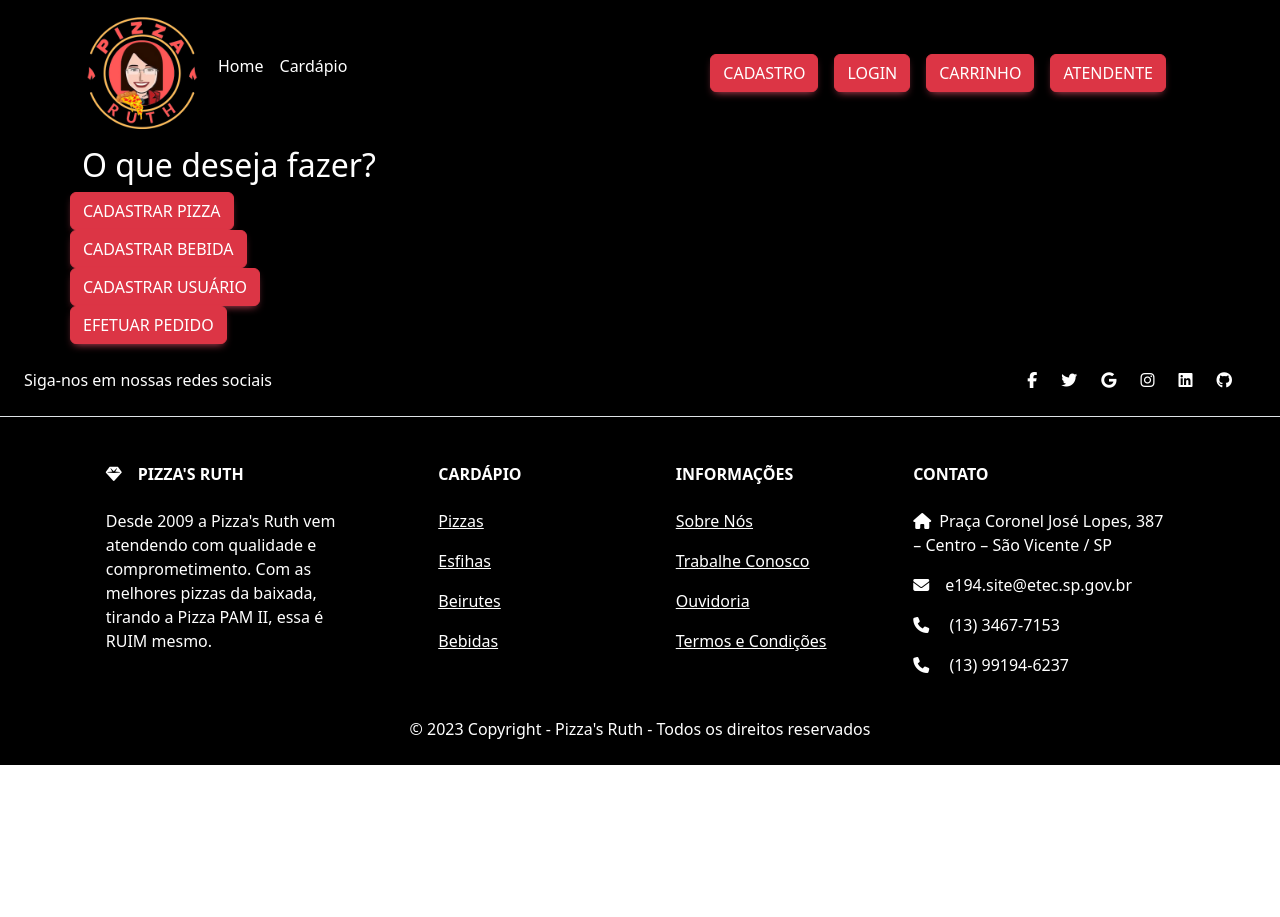
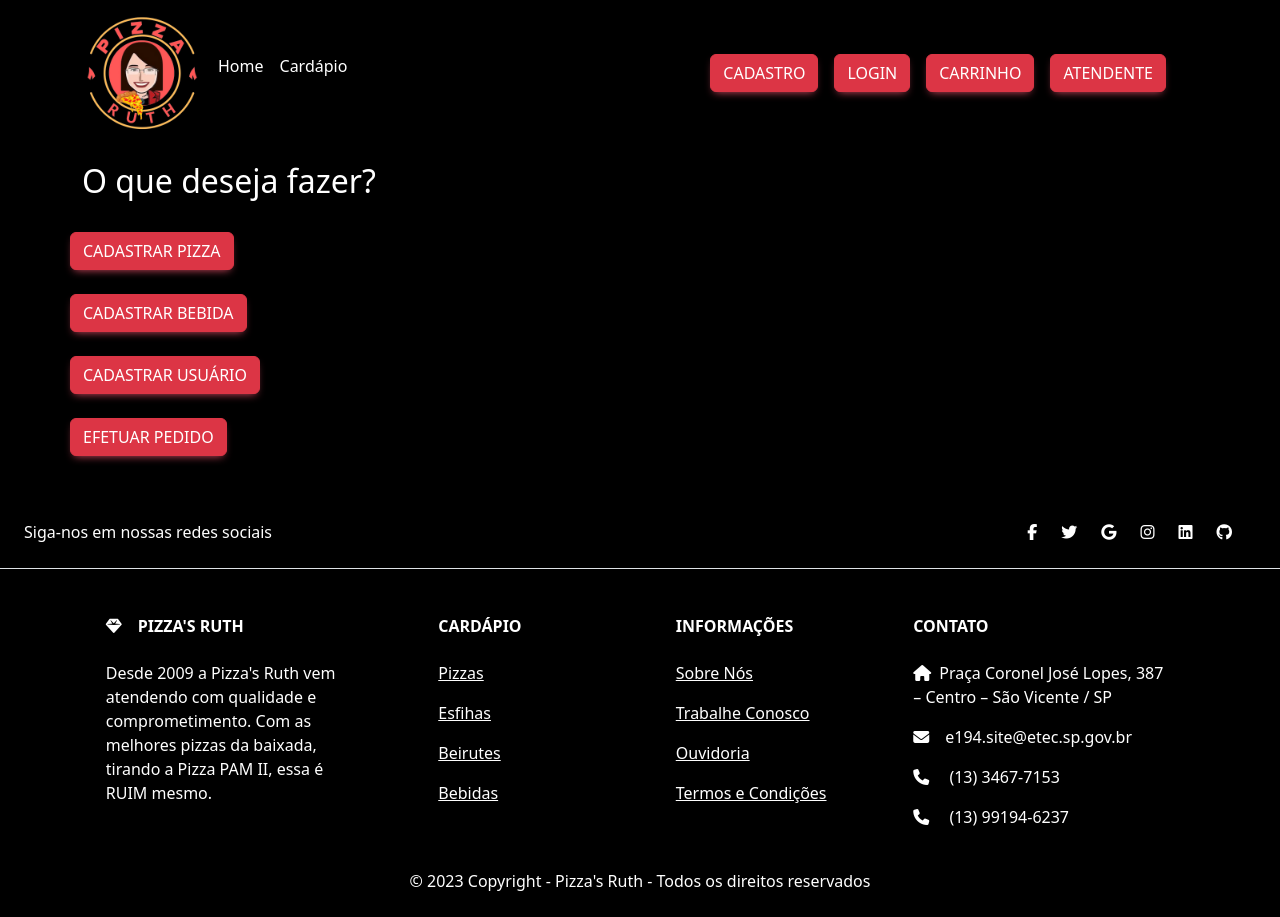
Before and after one commit to TakashiDK/pizzaRuth, a React (Vite) app: page /atendente in a window 1280 px wide. Before the commit the page ends 800 px from the top, so only its background shows below. Built offline with nearby package versions, Linux system fonts and the light colour scheme.

Commit message:
margem de btns
margem definida

```diff
--- a/src/pages/Atendente.jsx
+++ b/src/pages/Atendente.jsx
@@ -19,13 +19,13 @@ return (
     <>
         <div className='bg-black'>
             <Menu/>
-            <div className="container">
+            <div className="container mt-3 mb-3">
                 <h2 className='text-color'>O que deseja fazer?</h2>
                 <Col className='row flex justify-content-between larg col-12'>
-                <Nav.Link href="/cadastro" className="text-color"><Button variant="danger">Cadastrar Pizza</Button>{' '}</Nav.Link>
-                <Nav.Link href="/cadastro" className="text-color"><Button variant="danger">Cadastrar Bebida</Button>{' '}</Nav.Link>
-                <Nav.Link href="/cadastro" className="text-color"><Button variant="danger">Cadastrar Usuário</Button>{' '}</Nav.Link>
-                <Nav.Link href="/cadastro" className="text-color"><Button variant="danger">Efetuar Pedido</Button>{' '}</Nav.Link>
+                <Nav.Link href="/cadastro" className="text-color mt-4 mb-4"><Button variant="danger">Cadastrar Pizza</Button>{' '}</Nav.Link>
+                <Nav.Link href="/cadastro" className="text-color mb-4"><Button variant="danger">Cadastrar Bebida</Button>{' '}</Nav.Link>
+                <Nav.Link href="/cadastro" className="text-color mb-4"><Button variant="danger">Cadastrar Usuário</Button>{' '}</Nav.Link>
+                <Nav.Link href="/cadastro" className="text-color mb-4"><Button variant="danger">Efetuar Pedido</Button>{' '}</Nav.Link>
                 </Col>
             </div>
             <Footer/>
```
